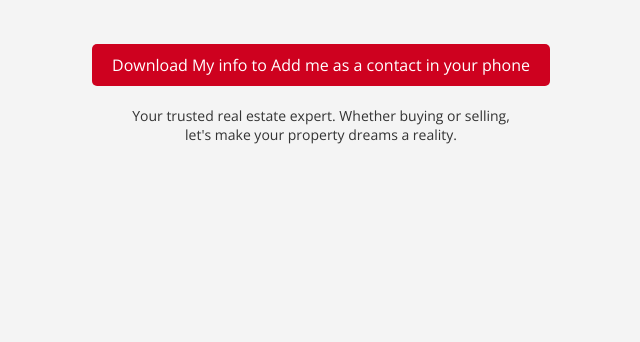
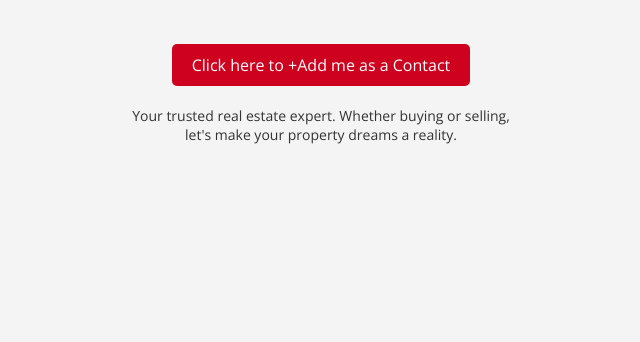
Before and after one commit to JavaG23/kw, a plain HTML site: page contact.html in a window 1280 px wide. Shown: the part 458-800 px from the top of the page, without its empty margins (319-959 px from the left). Drawn offline with nearby package versions, Linux system fonts and the light colour scheme; a script that the page names is missing.

Commit message:
Update contact.html

```diff
--- a/contact.html
+++ b/contact.html
@@ -97,7 +97,7 @@
     </div>
     <img src="https://img1.wsimg.com/blobby/go/11a77c6d-eb91-457b-a7c8-7b3d30e0af37/downloads/KW%20Red%20%26%20White.png?ver=1715188844443" alt="Keller Williams Logo" class="logo">
     <div id="qrcode"></div>
-    <a href="data:text/vcard;charset=utf-8,BEGIN:VCARD%0AVERSION:3.0%0AFN;CHARSET=UTF-8:Geoffrey%20Hoffman%0AN;CHARSET=UTF-8:Hoffman;Geoffrey;;;%0AEMAIL;CHARSET=UTF-8;type=HOME,INTERNET:geofhoffman@kw.com%0ATEL;TYPE=CELL:+17037258936%0ATITLE;CHARSET=UTF-8:Realtor%0AORG;CHARSET=UTF-8:Keller%20Williams%20Realty%20Dulles%0AURL;CHARSET=UTF-8:geofhoffman.com%0AREV:2025-08-11T16:06:18.218Z%0AEND:VCARD" download="Geoffrey_Hoffman.vcf" class="download-button">Download My info to Add me as a contact in your phone</a>
+    <a href="data:text/vcard;charset=utf-8,BEGIN:VCARD%0AVERSION:3.0%0AFN;CHARSET=UTF-8:Geoffrey%20Hoffman%0AN;CHARSET=UTF-8:Hoffman;Geoffrey;;;%0AEMAIL;CHARSET=UTF-8;type=HOME,INTERNET:geofhoffman@kw.com%0ATEL;TYPE=CELL:+17037258936%0ATITLE;CHARSET=UTF-8:Realtor%0AORG;CHARSET=UTF-8:Keller%20Williams%20Realty%20Dulles%0AURL;CHARSET=UTF-8:geofhoffman.com%0AREV:2025-08-11T16:06:18.218Z%0AEND:VCARD" download="Geoffrey_Hoffman.vcf" class="download-button">Click here to +Add me as a Contact</a>
     <p class="info-text"> Your trusted real estate expert. Whether buying or selling, let's make your property dreams a reality.</p>
       </div>
   <script>
```
